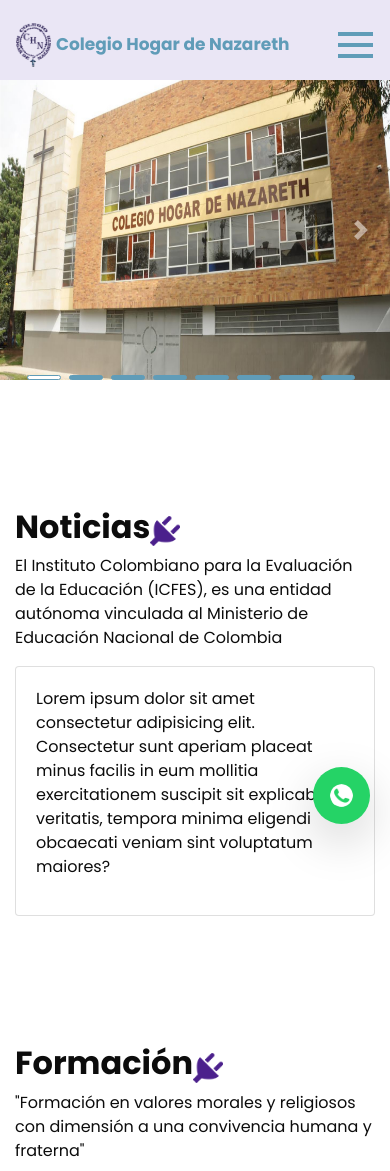
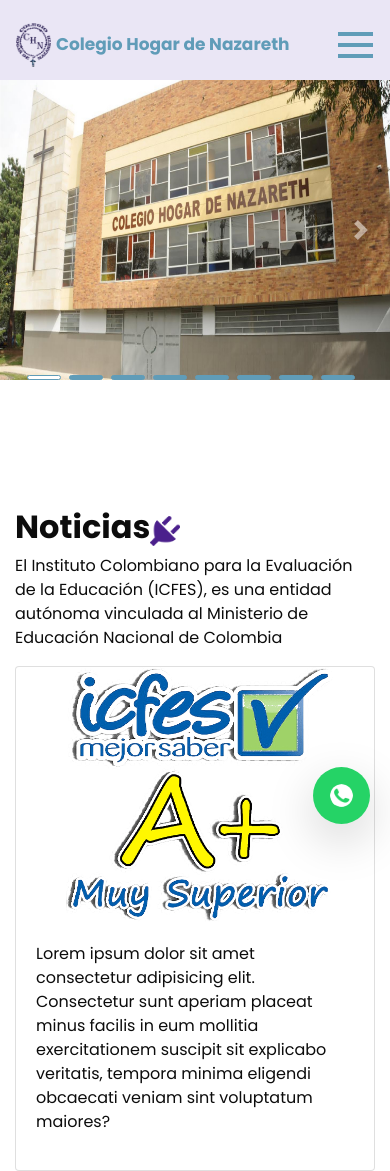
Before and after one commit to agusb98/hogar-de-nazareth, a plain HTML site: page index.html in a window 390 px wide. Shown: the top 1171 px of the page. Drawn offline with Linux system fonts and the light colour scheme.

Commit message:
responsive content modal Home

```diff
--- a/css/responsive.css
+++ b/css/responsive.css
@@ -42,6 +42,10 @@
 
   .header-hero .bg-image p {
     background-color: #00000060;
+  }
+
+  .document_section .content-modal {
+    flex-direction: column;
   }
 }
 
--- a/index.html
+++ b/index.html
@@ -178,8 +178,8 @@
 
       <article class="col-md-7">
         <div class="card" data-bs-toggle="modal" data-bs-target="#modalIcfes" style="cursor: pointer;">
-          <div class="row g-0">
-            <div class="col d-flex align-items-center justify-content-center sm-d-none">
+          <div class="content-modal row g-0">
+            <div class="col d-flex align-items-center justify-content-center">
               <img src="images/inicio/icfes.webp" class="img-fluid rounded-start w-100 h-100" alt="..." style="object-fit: cover;">
             </div>
 
```
